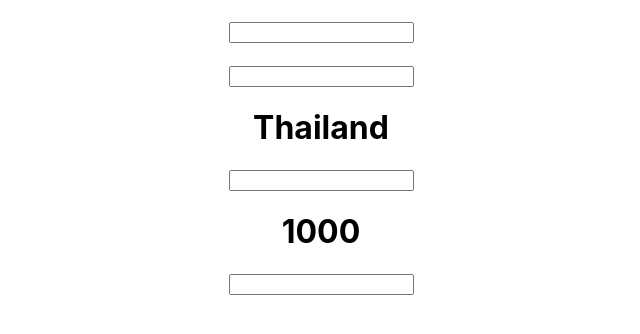
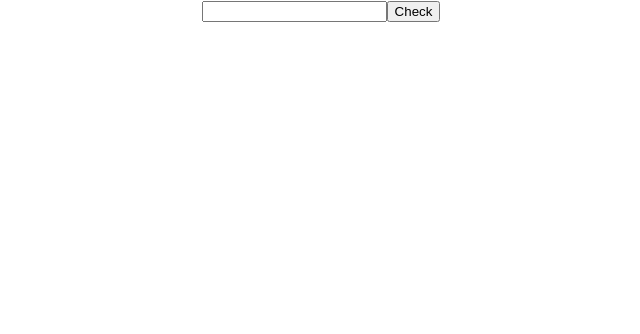
Before and after one commit to AofPatiphan/Create-React-App, a React (Create React App) app: page / in a window 1280 px wide. Shown: the top 334 px of the page, without its empty margins (319-959 px from the left). Built offline with nearby package versions, Linux system fonts and the light colour scheme.

Commit message:
completed

```diff
--- a/src/App.js
+++ b/src/App.js
@@ -2,39 +2,32 @@
 import { useState } from "react";
 
 function App() {
-  let state = useState(""); //ค่าเริ่มต้นที่จะให้โชว์ อันนี้ตั้งเป็น empty string return ค่าเป็น array โดย index 0 เก็บค่า state ปัจจุบัน,index 1 เก็บฟังก์ชันที่ใช้อัพเดทค่า state
-  let state1 = useState("");
-  let [country, setCountry] = useState("Thailand");
-  let [population, setPopulation] = useState("1000");
-  let value = "";
+  const [phone, setPhone] = useState("");
+  const [error, setError] = useState("");
+  const handleClickCheck = () => {
+    if (phone === "") {
+      setError("Phone number is required");
+    } else if (isNaN(phone.trim())) {
+      setError("Invalid phone number");
+    } else if (phone.length !== 10) {
+      setError("Invalid length");
+    } else {
+      setError("");
+    }
+  };
 
-  const handleChange = (event) => {
-    value = event.target.value; //ประกาศตัวแปรมารับค่าที่พิมพ์เข้าไป
-    state[1](value); // ให้ state ถัดมาเป็นค่าที่พิมพ์เข้าไป //ของเดิม state[0] เป็น ""
-  };
-  const handleChange1 = (event) => {
-    value = event.target.value; //ประกาศตัวแปรมารับค่าที่พิมพ์เข้าไป
-    state1[1](value); // ให้ state ถัดมาเป็นค่าที่พิมพ์เข้าไป //ของเดิม state[0] เป็น ""
-  };
-  const handleChange2 = (event) => {
-    value = event.target.value; //ประกาศตัวแปรมารับค่าที่พิมพ์เข้าไป
-    setCountry(value); // ให้ state ถัดมาเป็นค่าที่พิมพ์เข้าไป //ของเดิม state[0] เป็น "" , setCountry คือ index 1 ที่เก็บค่าที่พิมพ์เข้าไป
-  };
-  const handleChange3 = (event) => {
-    value = event.target.value; //ประกาศตัวแปรมารับค่าที่พิมพ์เข้าไป
-    setPopulation(value); // ให้ state ถัดมาเป็นค่าที่พิมพ์เข้าไป //ของเดิม state[0] เป็น ""
-  };
+  const style = error === "" ? null : { borderColor: "red" };
 
   return (
     <div className="App">
-      <h1>{state[0]}</h1>
-      <input type="text" onChange={handleChange} />
-      <h1>{state1[0]}</h1>
-      <input type="text" onChange={handleChange1} />
-      <h1>{country}</h1>
-      <input type="text" onChange={handleChange2} />
-      <h1>{population}</h1>
-      <input type="text" onChange={handleChange3} />
+      <input
+        type="text"
+        value={phone}
+        onChange={(event) => setPhone(event.target.value)}
+        style={style}
+      />
+      <button onClick={handleClickCheck}>Check</button>
+      {error ? <p style={{ color: "red" }}>{error}</p> : null}
     </div>
   );
 }
```
